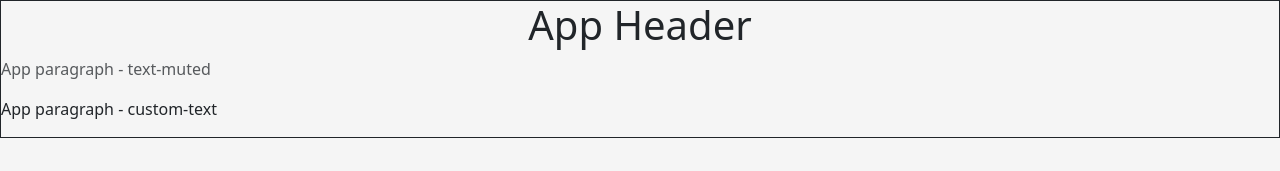
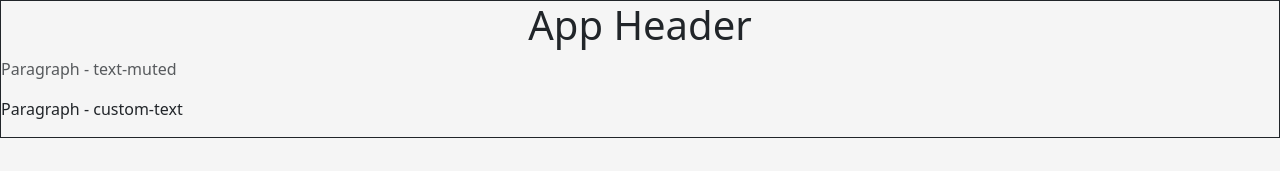
Before and after one commit to Michal-Radomski/Apps_Starters, a React app in the folder 01 Webpack/: page / in a window 1280 px wide. Shown: the top 171 px of the page. Built offline with nearby package versions, Linux system fonts and the light colour scheme.

Commit message:
Webpack config updated

```diff
--- a/01 Webpack/src/App.tsx
+++ b/01 Webpack/src/App.tsx
@@ -20,8 +20,8 @@ function App(): JSX.Element {
     <React.Fragment>
       <HeaderContainer $color={primaryColor}>
         <h1 className="text-center">App Header</h1>
-        <p className="text-muted">App paragraph - text-muted</p>
-        <p className="custom-text">App paragraph - custom-text</p>
+        <p className="text-muted">Paragraph - text-muted</p>
+        <p className="custom-text">Paragraph - custom-text</p>
       </HeaderContainer>
     </React.Fragment>
   );
--- a/01 Webpack/webpack.config.ts
+++ b/01 Webpack/webpack.config.ts
@@ -8,10 +8,11 @@ const config: webpack.Configuration = {
   mode: "development",
   entry: "./src/main.tsx",
   devtool: "inline-source-map",
-  output: { path: path.join(__dirname, "/dist"), filename: "bundle.js", clean: true },
-  devServer: { static: "./dist", port: 3000, open: false },
+  output: { path: path.join(__dirname, "/dist"), filename: "bundle.js", clean: true, publicPath: "" },
+  devServer: { static: "./dist", port: 3000, open: false, hot: true },
   module: {
     rules: [
+      { test: /\.txt/, type: "asset/source" },
       {
         test: /\.(png|jpg|jpeg|gif|ttf)$/i,
         type: "asset/resource",
@@ -22,10 +23,10 @@ const config: webpack.Configuration = {
         test: /\.s[ac]ss$/i,
         use: ["style-loader", "css-loader", "sass-loader"],
       },
-      //* V1
+      //* V1: ts-loader + babel-loader
       // { test: /\.jsx?$/, exclude: /node_modules/, loader: "babel-loader" },
       // { test: /\.tsx?$/, use: "ts-loader", exclude: /node_modules/ },
-      //* V2
+      //* V2: only babel-loader
       {
         test: /\.(jsx?|tsx?)$/,
         exclude: /node_modules/,
```
Also changed, not shown: 01 Webpack/Typed.d.ts (added, +11 -0 lines).
